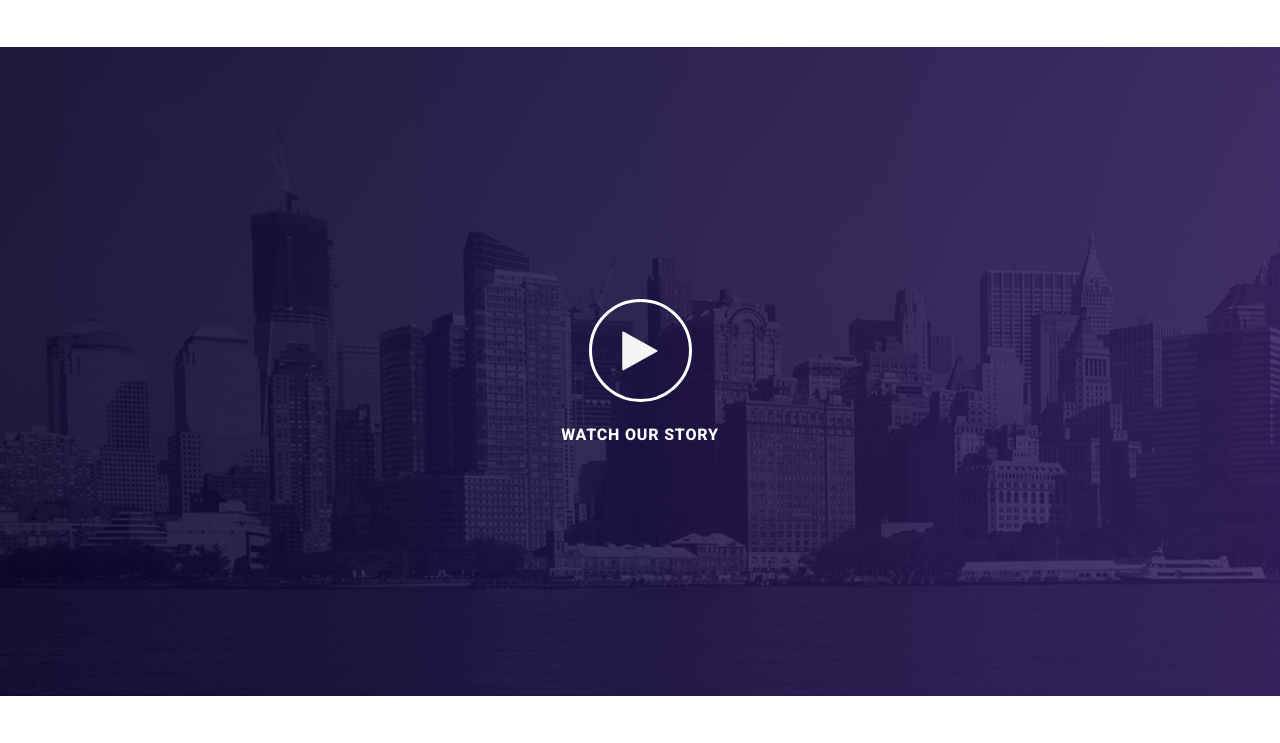
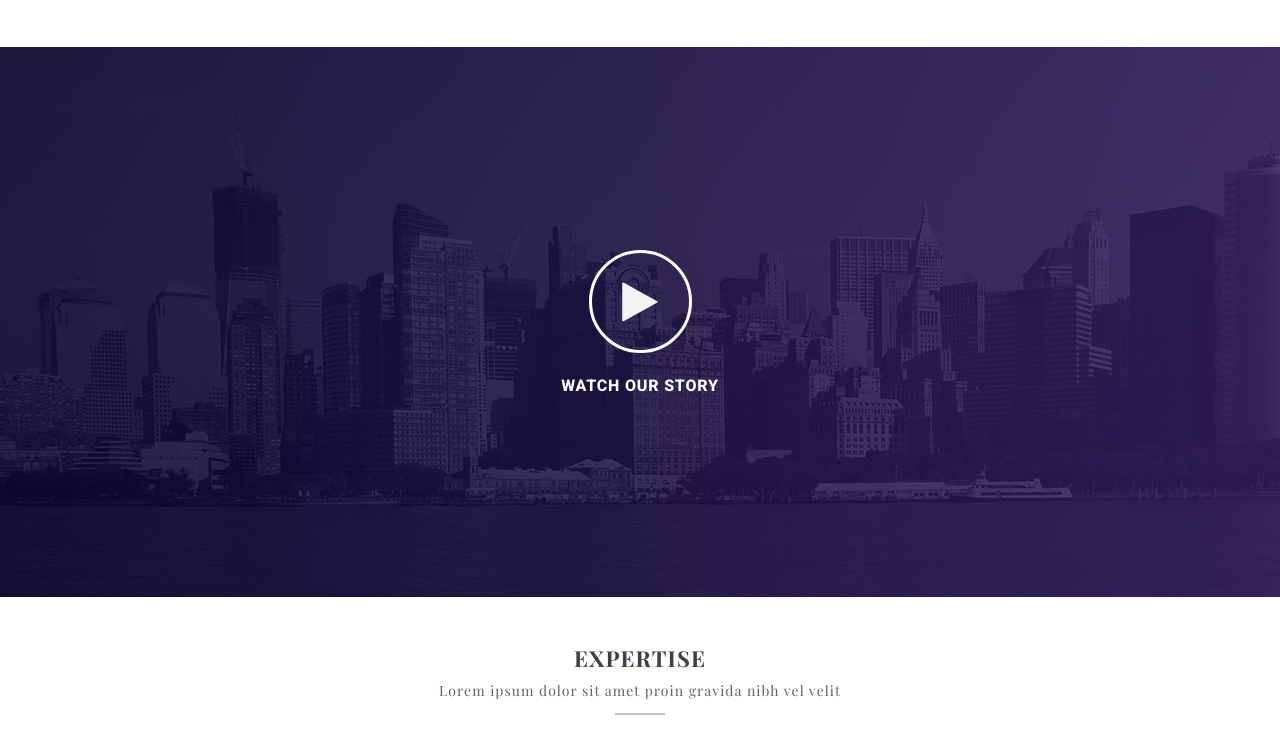
Before and after one commit to Mdmul/Diplomwork, a website: page source/pages/index.html in a window 1280 px wide. Shown: the part 1135-1878 px from the top of the page. Drawn offline with nearby package versions, Linux system fonts and the light colour scheme; files that its build step writes are made by us from their sources; a web font is replaced by a local one.

Commit message:
correct adaptive

```diff
--- a/source/pages/index.html
+++ b/source/pages/index.html
@@ -80,9 +80,9 @@
     <section class="video">
         <div class="container">
             <div class="video__body">
-                <div class="video__outline">
+                <button class="video__outline">
                     <div class="video__image"><i class="fa fa-play play__icon" aria-hidden="true"></i></div>
-                </div>
+                </button>
                 <div class="video__text">WATCH OUR STORY</div>
             </div>
         </div>
--- a/source/styles/sections/team.scss
+++ b/source/styles/sections/team.scss
@@ -1,7 +1,7 @@
-@import '../shared/index';
+@import "../shared/index";
 
 .team {
-@include bg-with-overlay ("../../img/bkTeam.png");
+  @include bg-with-overlay("../../img/bkTeam.png");
   background-repeat: no-repeat;
   background-size: cover;
 }
@@ -38,14 +38,14 @@ opacity: 0.2;
   @extend %space;
 }
 
-@media screen and (max-width:769px){
-    .team__column{
+@media screen and (max-width: 769px) {
+  .team__column {
     flex-wrap: wrap;
     margin-left: 50px;
   }
 }
- @media screen and (max-width:420px){
-    .team__column{
+@media screen and (max-width: 420px) {
+  .team__column {
     flex-direction: column;
   }
 }
@@ -53,19 +53,25 @@ opacity: 0.2;
 .item-team {
   margin-bottom: 70px;
   border: 1px solid #ffffff;
-
+  flex: 1;
+  margin-right: 1rem;
+  &:last-child {
+      margin-right: 0;
+  }
 }
 .item-team__foto {
-width: 220px;
   height: 229px;
   margin-bottom: 20px;
   background: white;
 }
 
-.item-team__foto img{
+.item-team__foto img {
   width: 100%;
   height: 100%;
+  display: block;
+  object-fit: cover;
 }
+
 .item-team__name {
   text-align: center;
   color: #ffffff;
@@ -103,10 +109,10 @@ margin-bottom: 30px;
 }
 
 .end-btn {
-display:inline-flex;
+  display: inline-flex;
   border: $borderbtn;
   margin-bottom: 20px;
-background-color:inherit;
+  background-color: inherit;
 }
 
 .end-btn__message {
--- a/source/styles/sections/video.scss
+++ b/source/styles/sections/video.scss
@@ -7,8 +7,15 @@
   background-size: cover;
   }
 
+  .video__body {
+    min-height: 450px;
+    display: flex;
+    justify-content: center;
+    align-items: center;
+    flex-direction: column;
+  }
+
   .video__outline {
-  margin: 202px auto 0px;
   width: 103px;
   height: 103px;
   border: 3px solid #ffffff;
@@ -16,6 +23,7 @@
   display: flex;
   justify-content: center;
   align-items: center;
+  background: transparent;
   }
 
 
@@ -32,5 +40,5 @@
   font-weight: 800;
   text-transform: uppercase;
   letter-spacing: 0.8px;
-  margin: 25px auto 203px;
+  margin-top: 25px;
   }
```
Lines whose indentation alone changed are shown as unchanged.
